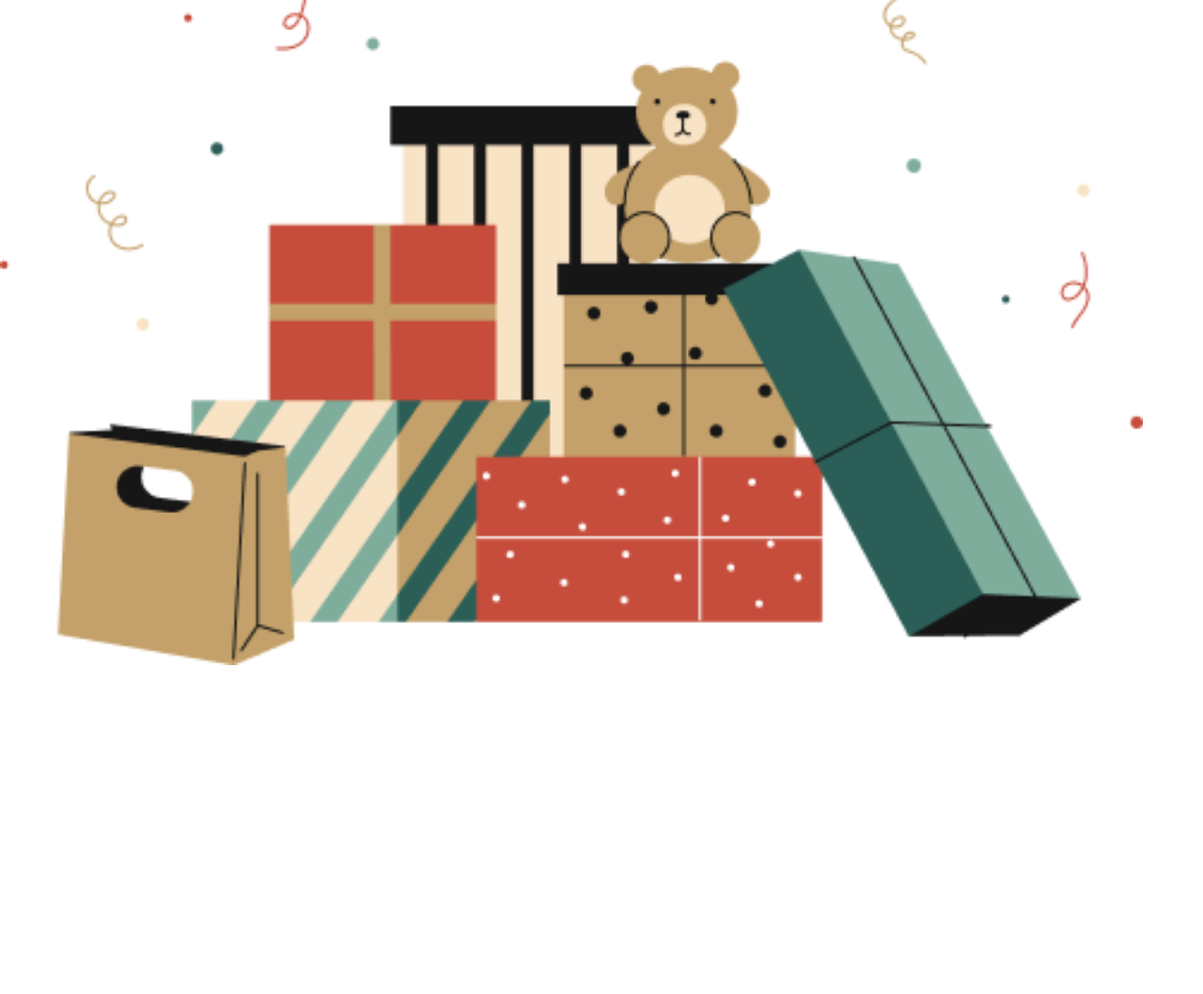
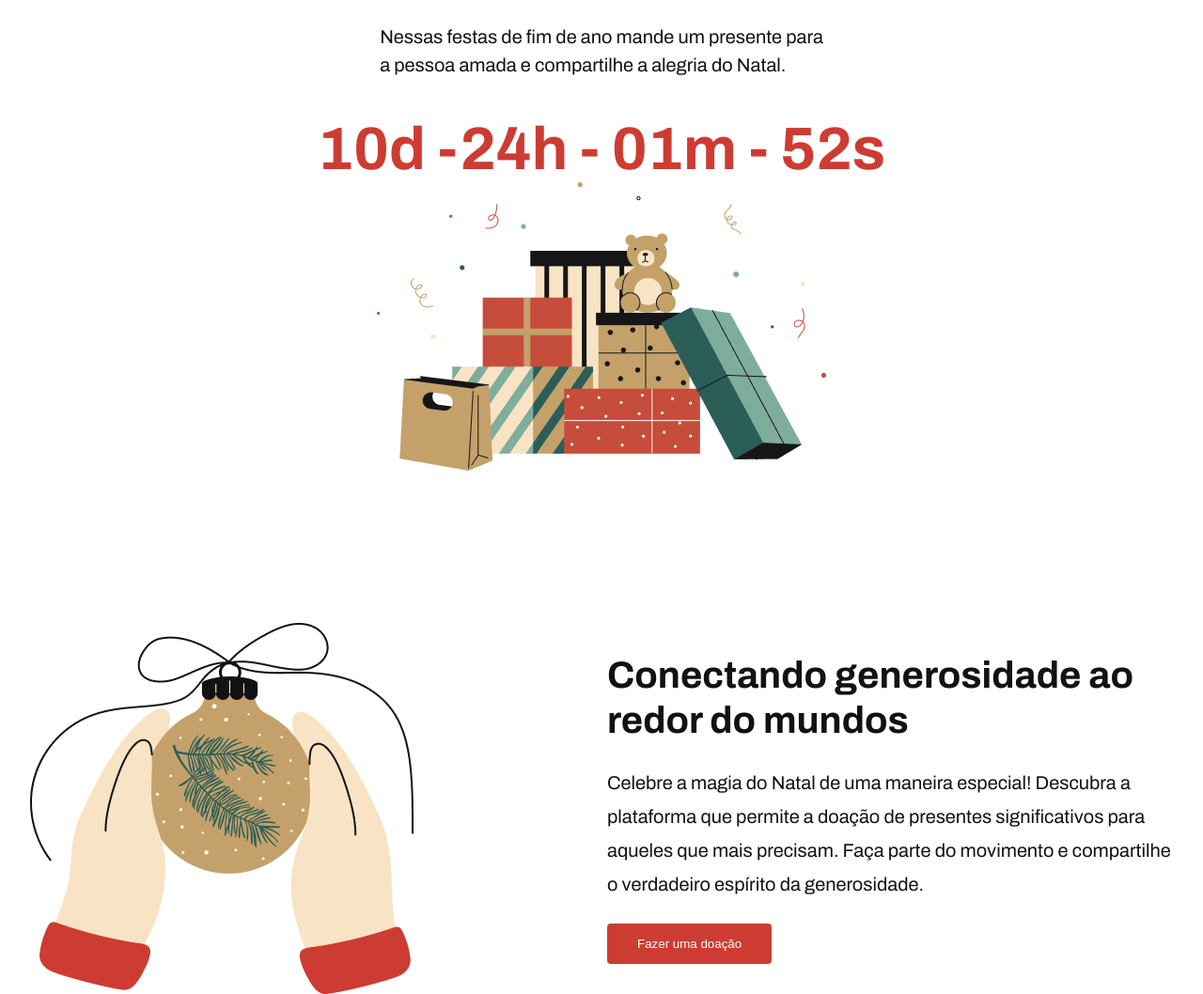
Before and after one commit to TeixeiraManuel/merry-christmas, a plain HTML site: page index.html in a window 1280 px wide. Shown: the part 686-1744 px from the top of the page at 94% size. Before the commit the page ends 1394 px from the top, so only its background shows below. Drawn offline with Linux system fonts and the light colour scheme.

Commit message:
feat: container create

```diff
--- a/css/styles.css
+++ b/css/styles.css
@@ -75,27 +75,82 @@ button:hover{
 header img{
     max-width: 50rem;
 }
-.img-header{
-    min-width: 310.38px;
-}
+
 .container{
     max-width: 1216px;
+    margin: 0 auto;
 }
 .center{
+    display: flex;
+    align-items: center;
+    flex-direction: column;
+    justify-content: center;
+}
+.center h1{
+    margin-top: 8rem;
+    font-family: Archivo;
+    font-size: 4rem;
+    font-weight: 600;
+    line-height: 43.52px;
 
-    display: flex;
-    flex-direction: column;
-    justify-content: space-between;
+}
+.center h2 {
+    color: var(--color-primary);
+    font-size: 6.4rem;
+    font-weight: 600;
+    line-height: 69.63px;
 }
 
-@media (max-width:1130px) {
-    .content{
-        flex-wrap: wrap;
+.center p{
+    margin: 4rem 0;
+    font-size: 2rem;
+    font-weight: 400;
+    line-height: 3rem;
+}
+.center img{
+    padding-bottom: 8rem;
+}
+.end{
+    display: flex;
+    align-items: center;
+    margin-top: 82.5px;
+    justify-content:space-between ;
+}
+.end-information{
+    max-width: 60.2rem;
+}
+.end  p{
+    font-size: 20px;
+    font-weight: 400;
+    line-height: 36px;
+    margin: 2.4rem 0;
+}
+.end h1{
+    font-size: 40px;
+    font-weight: 600;
+    line-height: 48px;
+}
+.end button{
+    outline: none;
+    border: none;
+    cursor: pointer;
+    color: var(--button-text);
+    background-color: var(--color-primary);
+    padding: 14px 32px 14px 32px;
+    border-radius: .4rem;
+    opacity: 0px;
+    transition-duration: 1s;
+}
+
+@media (max-width:1134px) {
+    .content, .end{
+        flex-direction: column;
         justify-content: center;
     }
-    .content-information{
+    .content-information, .end{
         display: flex;
         flex-direction: column;
+        align-items: center;
         text-align: center;
         margin-bottom: 12rem;
         align-items: center;
@@ -103,12 +158,19 @@ header img{
     header{
         height: 100vh;
     }
+    .end h1{
+        margin-top: 2.4rem;
+    }
+
 }
-@media (max-width:430px) {
-    header h1{
+@media (max-width:628px) {
+    header h1, .center h1, .center h2{
         font-size: 3.2rem;
     }
-    header p{
+    header p, .center p{
         font-size: 1.8rem;
     }
+    .img-header, .end img, .center img{
+    width: 310.38px;
+    }
 }
--- a/index.html
+++ b/index.html
@@ -32,11 +32,18 @@
             <p>Nessas festas de fim de ano mande um presente para <br>
                 a pessoa amada e compartilhe a alegria do Natal.
             </p>
-            <h1>10d -24h - 01m  - 52s</h1>
+            <h2>10d -24h - 01m  - 52s</h2>
             <img src="assets/img/center-img.png" alt="">
         </div>
         <div class="end">
-
+            <img src="assets/img/end-img.png" alt="">
+            <div class="end-information">
+                <h1>Conectando generosidade
+                    ao redor do mundos
+                </h1>
+                <p>Celebre a magia do Natal de uma maneira especial! Descubra a plataforma que permite a doação de presentes significativos para aqueles que mais precisam. Faça parte do movimento e compartilhe o verdadeiro espírito da generosidade.</p>
+                <button>Fazer uma doação</button>
+            </div>
         </div>
     </div>
 </body>
```
